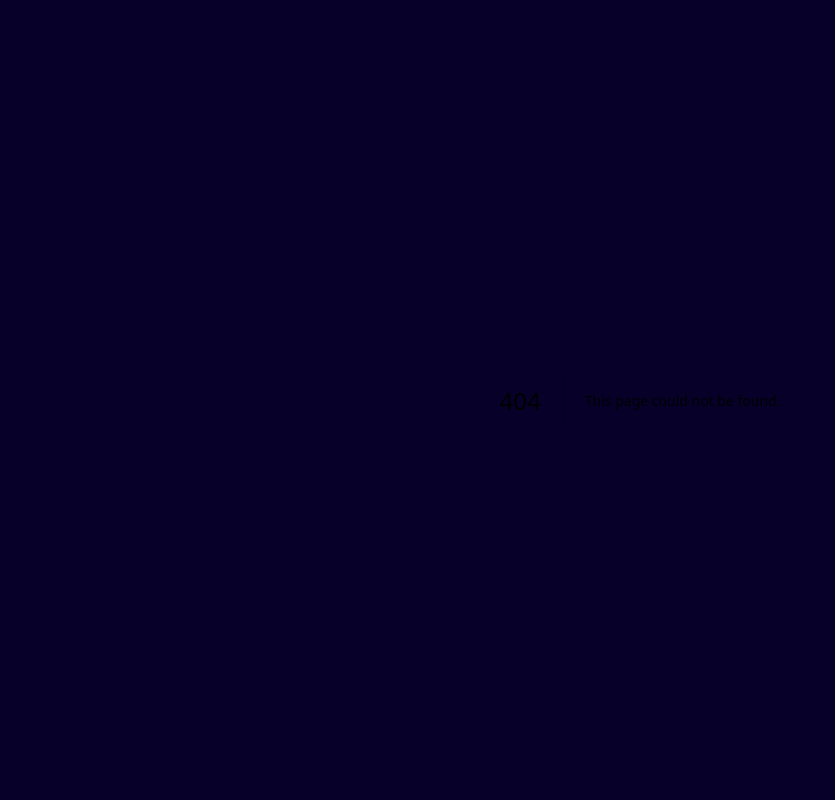
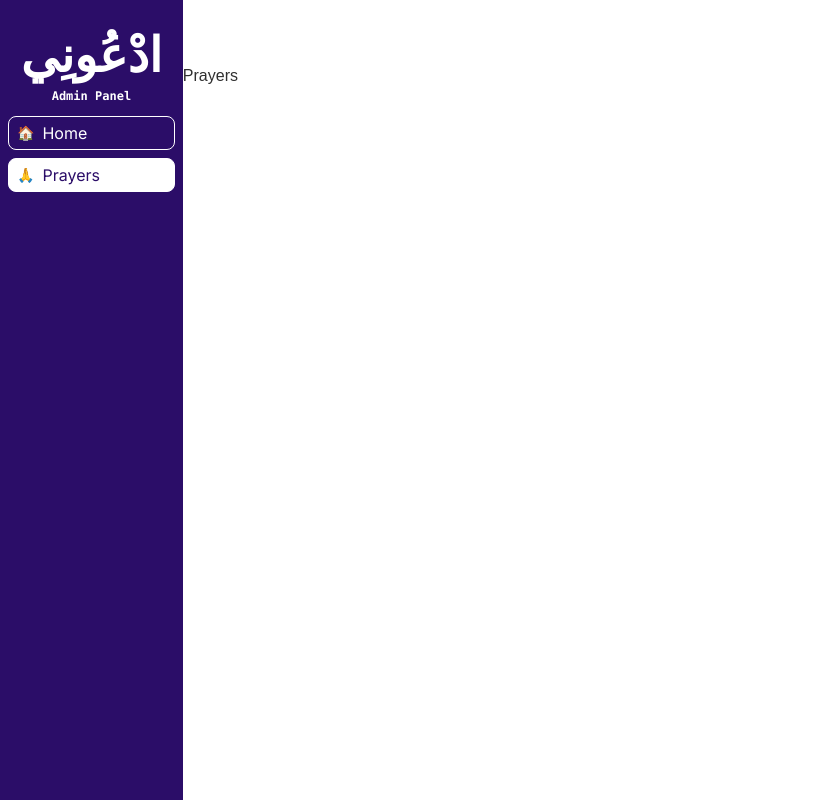
Before and after one commit to MajidRaimi/Ad3oni, a Next.js app: page /dashboard/prayers in a window 1280 px wide. Before the commit this address had no page. Shown: the whole page, without its empty margins (0-835 px from the left). Built offline with nearby package versions, Linux system fonts and the light colour scheme; a web font is replaced by a local one.

Commit message:
Started Dashboard 💪

```diff
--- /dev/null
+++ b/app/(dashboard)/dashboard/components/SideBar.tsx
@@ -0,0 +1,31 @@
+import { IconComponent } from "@/app/components"
+
+import { adminLinks } from "@/app/data"
+import { SideBarLinkButton } from "."
+
+
+const SideBar = () => {
+    return (
+        <div className=' col-span-1 min-h-screen bg-primary w-full flex flex-col items-center justify-start py-8 px-2 '>
+            <IconComponent />
+            <h1 className='text-white font-semibold text-center text-xs font-mono py-2'>Admin Panel</h1>
+
+            {
+                adminLinks.map((link) => {
+                    return (
+                        <SideBarLinkButton
+                            key={link.id}
+                            id={link.id}
+                            icon={link.icon}
+                            label={link.label}
+                            link={link.link}
+                        />
+                    )
+                })
+            }
+
+        </div>
+    )
+}
+
+export default SideBar
--- /dev/null
+++ b/app/(dashboard)/dashboard/components/SideBarLinkButton.tsx
@@ -0,0 +1,33 @@
+'use client';
+
+
+import classNames from 'classnames'
+import { Inter } from 'next/font/google'
+import { usePathname } from 'next/navigation';
+
+const inter = Inter({
+    display: 'swap',
+    subsets: ['latin-ext'],
+})
+
+import { SideBarLinkProps } from '@/app/types'
+import Link from 'next/link'
+
+const SideBarLinkButton : React.FC<SideBarLinkProps> = ({
+    label, link, icon,
+}) => {
+
+    const pathname = usePathname();
+    return (
+        <Link className={classNames('flex items-center w-full text-white justify-start py-1 border border-white my-1 rounded-lg px-2 hover:text-primary hover:border-transparent hover:bg-white duration-300', inter.className, {
+            'bg-white text-primary' : pathname === link
+        })} href={link}>
+            <span className='text-sm'>
+            {icon}
+            </span>
+            <h1 className={classNames('ml-2 ', {'text-primary': pathname === link})}>{label}</h1>
+        </Link>
+    )
+}
+
+export default SideBarLinkButton
--- /dev/null
+++ b/app/(dashboard)/dashboard/components/index.tsx
@@ -0,0 +1,7 @@
+import SideBar from "./SideBar";
+import SideBarLinkButton from "./SideBarLinkButton";
+
+
+export {
+    SideBar, SideBarLinkButton
+}
--- a/app/(dashboard)/dashboard/page.tsx
+++ b/app/(dashboard)/dashboard/page.tsx
@@ -1,10 +1,9 @@
-import { UserButton } from '@clerk/nextjs'
 import React from 'react'
 
 const page = () => {
     return (
-        <div>
-            <UserButton afterSignOutUrl="/" />
+        <div className=' w'>
+            123
         </div>
     )
 }
--- /dev/null
+++ b/app/(dashboard)/dashboard/prayers/page.tsx
@@ -0,0 +1,13 @@
+
+
+import React from 'react'
+
+const page = () => {
+  return (
+    <div>
+      Prayers
+    </div>
+  )
+}
+
+export default page
--- /dev/null
+++ b/app/(dashboard)/layout.tsx
@@ -0,0 +1,21 @@
+import { UserButton } from "@clerk/nextjs"
+
+
+import { SideBar } from "./dashboard/components"
+
+
+const layout = ({ children }: { children: React.ReactNode }) => {
+    return (
+        <div className='grid grid-cols-7 bg-white'>
+            <SideBar/>
+            <div className='col-span-6'>
+                <div className='flex items-center w-full justify-end p-8'>
+                    <UserButton afterSignOutUrl="/" />
+                </div>
+                {children}
+            </div>
+        </div>
+    )
+}
+
+export default layout
--- a/app/components/index.tsx
+++ b/app/components/index.tsx
@@ -1,7 +1,4 @@
 import IconComponent from "./IconComponent";
-
-
-
 
 
 export {
--- /dev/null
+++ b/app/data/adminLinks.ts
@@ -0,0 +1,22 @@
+import { Home, Hand  } from "lucide-react";
+import { SideBarLinkProps } from "../types";
+
+
+
+const adminLinks : SideBarLinkProps[] =[
+    {
+        id: 1,
+        label: "Home",
+        link: "/dashboard",
+        icon: '🏠'
+    },
+    {
+        id: 2,
+        label: "Prayers",
+        link: "/dashboard/prayers",
+        icon: '🙏'
+    },
+]
+
+
+export default adminLinks;
--- /dev/null
+++ b/app/data/index.ts
@@ -0,0 +1,7 @@
+
+import adminLinks from './adminLinks';
+
+
+export {
+    adminLinks
+}
--- /dev/null
+++ b/app/types/SideBarLinks.ts
@@ -0,0 +1,10 @@
+import { LucideIcon } from "lucide-react";
+
+interface SideBarLinkProps {
+    id : number;
+    label : string;
+    link : string;
+    icon : string;
+}
+
+export default SideBarLinkProps;
--- /dev/null
+++ b/app/types/index.ts
@@ -0,0 +1,7 @@
+
+import SideBarLinkProps from "./SideBarLinks";
+
+
+export type {
+    SideBarLinkProps
+}
```
